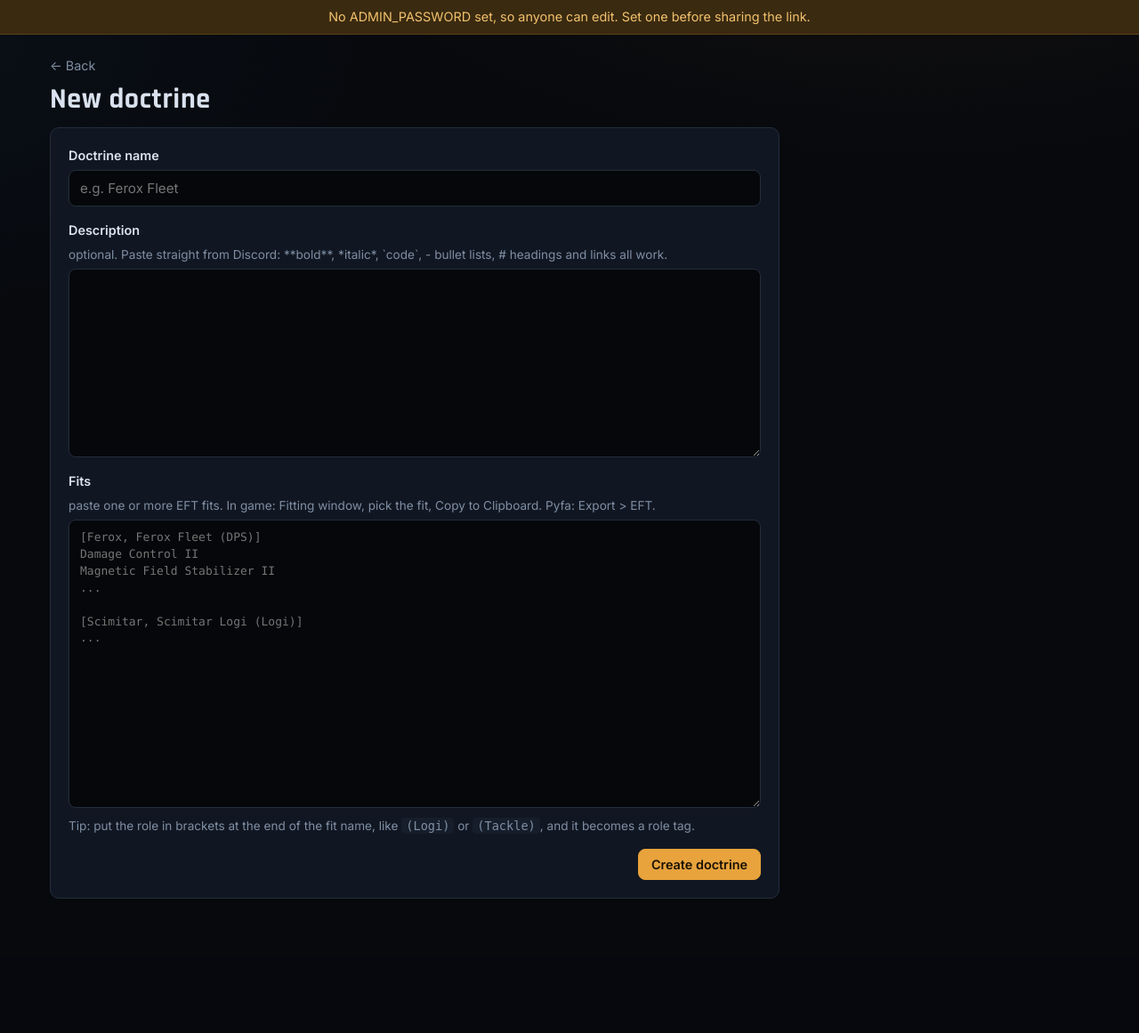
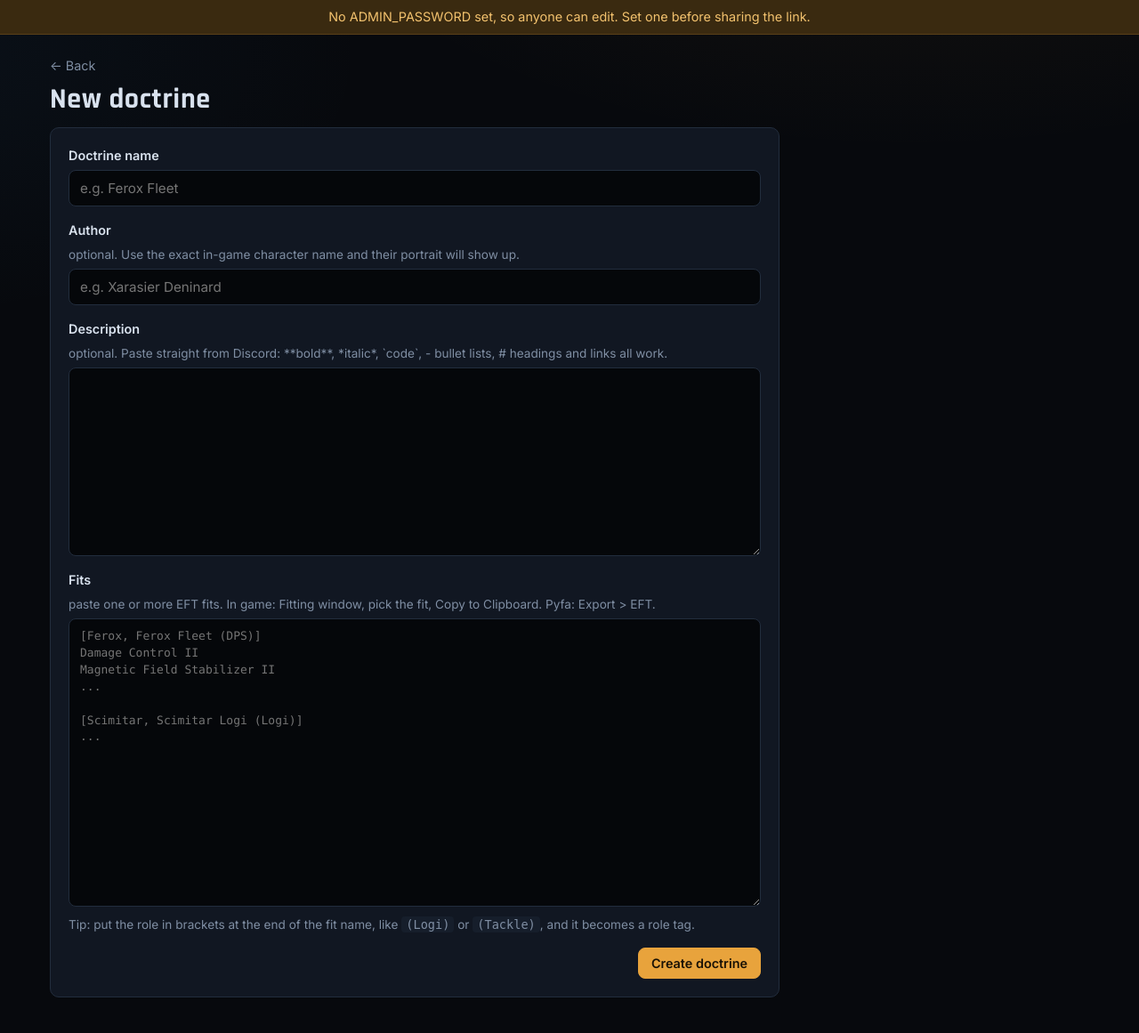
Before and after one commit to riosuk-netizen/doctrine, a Flask app: page /doctrine/new in a window 1280 px wide. Shown: the part 65-1226 px from the top of the page at 89% size. Before the commit the page ends 1075 px from the top, so only its background shows below. Run offline with Flask 3, Linux system fonts and the light colour scheme; some libraries are stand-ins or nearby versions.

Commit message:
Add files via upload

```diff
--- a/app.py
+++ b/app.py
@@ -1,6 +1,7 @@
 import hmac
 import os
 import re
+from datetime import datetime, timezone
 from functools import wraps
 
 from flask import (Flask, Response, abort, flash, redirect, render_template,
@@ -13,7 +14,9 @@ from eft import (DISPLAY_ORDER, LABELS, EFTError, all_names, build_layout,
                  doctrine_xml, parse_fit, split_fits)
 from werkzeug.middleware.proxy_fix import ProxyFix
 
-from models import Doctrine, Fit, db
+from sqlalchemy import inspect, text
+
+from models import Doctrine, Fit, db, now
 
 app = Flask(__name__)
 app.wsgi_app = ProxyFix(app.wsgi_app, x_proto=1, x_host=1)  # Render sits behind a proxy: keep links https
@@ -29,10 +32,57 @@ ADMIN_PASSWORD = os.environ.get("ADMIN_PASSWORD", "")
 db.init_app(app)
 with app.app_context():
     db.create_all()
+    # add columns that newer versions introduced to tables made by older ones
+    _cols = {c["name"] for c in inspect(db.engine).get_columns("doctrine")}
+    for _name, _sql in (("author", "VARCHAR(120) DEFAULT ''"), ("author_id", "INTEGER")):
+        if _name not in _cols:
+            try:
+                with db.engine.begin() as _conn:
+                    _conn.execute(text(f"ALTER TABLE doctrine ADD COLUMN {_name} {_sql}"))
+            except Exception:  # another worker got there first
+                pass
 
 IMG = "https://images.evetech.net/types"
 app.jinja_env.filters["md"] = markup.render
 app.jinja_env.filters["plain"] = markup.plain
+
+
+def _aware(dt):
+    return dt.replace(tzinfo=timezone.utc) if dt and dt.tzinfo is None else dt
+
+
+def ukdate(dt):
+    """11 Oct 2026"""
+    dt = _aware(dt)
+    return f"{dt.day} {dt:%b %Y}" if dt else ""
+
+
+def ago(dt):
+    """'just now', '5 minutes ago', '3 days ago', or the date once it's over a month."""
+    dt = _aware(dt)
+    if not dt:
+        return ""
+    secs = max(0, (datetime.now(timezone.utc) - dt).total_seconds())
+    for limit, size, unit in ((60, 1, None), (3600, 60, "minute"), (86400, 3600, "hour"), (86400 * 31, 86400, "day")):
+        if secs < limit:
+            if unit is None:
+                return "just now"
+            n = int(secs // size)
+            return f"{n} {unit}{'s' if n != 1 else ''} ago"
+    return f"on {ukdate(dt)}"
+
+
+app.jinja_env.filters["ukdate"] = ukdate
+app.jinja_env.filters["ago"] = ago
+
+
+def set_author(d, name):
+    name = (name or "").strip()[:120]
+    if name != (d.author or ""):
+        d.author = name
+        d.author_id = esi.character_id(name) if name else None
+    elif name and not d.author_id:
+        d.author_id = esi.character_id(name)
 
 
 # ---------- helpers ----------
@@ -151,6 +201,7 @@ def doctrine_new():
             flash("Give the doctrine a name.", "warn")
             return render_template("doctrine_form.html", d=None, form=request.form)
         d = Doctrine(name=name[:120], description=request.form.get("description", "").strip())
+        set_author(d, request.form.get("author", ""))
         db.session.add(d)
         n, errors = add_fits_from_text(d, request.form.get("eft", ""))
         if n == 0:
@@ -173,6 +224,8 @@ def doctrine_edit(did):
     if request.method == "POST":
         d.name = request.form.get("name", d.name).strip()[:120] or d.name
         d.description = request.form.get("description", "").strip()
+        set_author(d, request.form.get("author", ""))
+        d.updated_at = now()
         n, errors = (0, [])
         if request.form.get("eft", "").strip():
             n, errors = add_fits_from_text(d, request.form["eft"])
@@ -181,7 +234,7 @@ def doctrine_edit(did):
             flash(e, "warn")
         flash("Doctrine updated" + (f", {n} fit{'s' if n != 1 else ''} added." if n else "."), "ok")
         return redirect(url_for("doctrine", did=d.id))
-    return render_template("doctrine_form.html", d=d, form={"name": d.name, "description": d.description})
+    return render_template("doctrine_form.html", d=d, form={"name": d.name, "description": d.description, "author": d.author or ""})
 
 
 @app.post("/doctrine/<int:did>/delete")
@@ -209,7 +262,7 @@ def fit_edit(fid):
         f.name = request.form.get("name", "").strip()[:120] or p["name"][:120]
         f.role = request.form.get("role", "").strip()[:60]
         f.notes = request.form.get("notes", "").strip()
-        f.doctrine.updated_at = db.func.now()
+        f.doctrine.updated_at = now()
         db.session.commit()
         flash("Fit saved.", "ok")
         return redirect(url_for("doctrine", did=f.doctrine_id) + f"#fit-{f.id}")
@@ -227,6 +280,7 @@ def fit_move(fid, direction):
         fits[i], fits[j] = fits[j], fits[i]
         for pos, x in enumerate(fits):
             x.position = pos
+        f.doctrine.updated_at = now()
         db.session.commit()
     return redirect(url_for("doctrine", did=f.doctrine_id) + f"#fit-{f.id}")
 
@@ -236,6 +290,7 @@ def fit_move(fid, direction):
 def fit_delete(fid):
     f = db.get_or_404(Fit, fid)
     did = f.doctrine_id
+    f.doctrine.updated_at = now()
     db.session.delete(f)
     db.session.commit()
     flash(f"Removed {f.name}.", "ok")
--- a/esi.py
+++ b/esi.py
@@ -68,3 +68,19 @@ def resolve(names):
         if new:
             db.session.commit()
     return found
+
+
+def character_id(name):
+    """EVE character ID for an exact character name, or None."""
+    name = (name or "").strip()
+    if not name:
+        return None
+    try:
+        r = session.post(f"{ESI}/universe/ids/", params={**PARAMS, "language": "en"}, json=[name], timeout=15)
+        r.raise_for_status()
+        for c in r.json().get("characters", []):
+            if c["name"].lower() == name.lower():
+                return c["id"]
+    except requests.RequestException:
+        pass
+    return None
--- a/models.py
+++ b/models.py
@@ -13,6 +13,8 @@ class Doctrine(db.Model):
     id = db.Column(db.Integer, primary_key=True)
     name = db.Column(db.String(120), nullable=False)
     description = db.Column(db.Text, default="")
+    author = db.Column(db.String(120), default="")
+    author_id = db.Column(db.Integer)  # EVE character ID, for the portrait
     created_at = db.Column(db.DateTime, default=now)
     updated_at = db.Column(db.DateTime, default=now, onupdate=now)
     fits = db.relationship("Fit", backref="doctrine", cascade="all, delete-orphan",
--- a/static/style.css
+++ b/static/style.css
@@ -344,3 +344,13 @@ kbd { display: inline-block; padding: 0 6px; border: 1px solid var(--line); bord
 .blue-box { display: inline-block; width: 14px; height: 14px; border-radius: 3px; background: #2f7fd6; box-shadow: 0 0 6px rgba(47,127,214,.6); vertical-align: -2px; margin: 0 2px; }
 .eve-icon { display: inline-grid; place-items: center; width: 24px; height: 24px; vertical-align: middle; margin: -3px 2px 0; border-radius: 4px; background: #2a323e; color: #f2f5f8; }
 .eve-icon svg { width: 15px; height: 15px; }
+
+/* author and last updated */
+.byline { display: flex; align-items: center; flex-wrap: wrap; gap: 8px; margin-top: 2px; color: var(--muted); font-size: .9rem; }
+.byline .author { display: inline-flex; align-items: center; gap: 8px; color: var(--muted); text-decoration: none; }
+.byline .author strong { color: var(--text); font-weight: 600; }
+.byline a.author:hover strong { color: var(--accent-2); }
+.byline .author img { width: 28px; height: 28px; border-radius: 50%; border: 1px solid var(--line); background: #000; }
+.byline-dot { color: #3a4352; }
+.card-meta { display: flex; align-items: center; flex-wrap: wrap; gap: 6px; margin: 0; color: var(--muted); font-size: .8rem; }
+.card-meta img { width: 20px; height: 20px; border-radius: 50%; border: 1px solid var(--line); background: #000; }
--- a/templates/doctrine_form.html
+++ b/templates/doctrine_form.html
@@ -7,6 +7,9 @@
   <form method="post" class="panel">
     <label>Doctrine name
       <input name="name" required maxlength="120" value="{{ form.get('name', '') }}" placeholder="e.g. Ferox Fleet">
+    </label>
+    <label>Author <span class="hint">optional. Use the exact in-game character name and their portrait will show up.</span>
+      <input name="author" maxlength="120" value="{{ form.get('author', '') }}" placeholder="e.g. Xarasier Deninard" autocomplete="off">
     </label>
     <label>Description <span class="hint">optional. Paste straight from Discord: **bold**, *italic*, `code`, - bullet lists, # headings and links all work.</span>
       <textarea name="description" rows="10">{{ form.get('description', '') }}</textarea>
--- a/templates/index.html
+++ b/templates/index.html
@@ -32,6 +32,10 @@
           <span class="count">{{ d.fits|length }} fit{{ 's' if d.fits|length != 1 }}</span>
         </div>
         {% if d.description %}<p class="desc">{{ d.description|plain|truncate(140) }}</p>{% endif %}
+        <p class="card-meta">
+          {% if d.author %}{% if d.author_id %}<img src="https://images.evetech.net/characters/{{ d.author_id }}/portrait?size=32" alt="" width="20" height="20" loading="lazy">{% endif %}<span>By {{ d.author }}</span><span class="byline-dot" aria-hidden="true">·</span>{% endif %}
+          <span title="{{ d.updated_at|ukdate }}">Updated {{ d.updated_at|ago }}</span>
+        </p>
         <div class="hull-strip">
           {% for f in d.fits[:8] %}
             {% set sid = ship_ids.get(f.id) %}
```
Also changed, not shown: templates/doctrine.html (+14 -0 lines).
